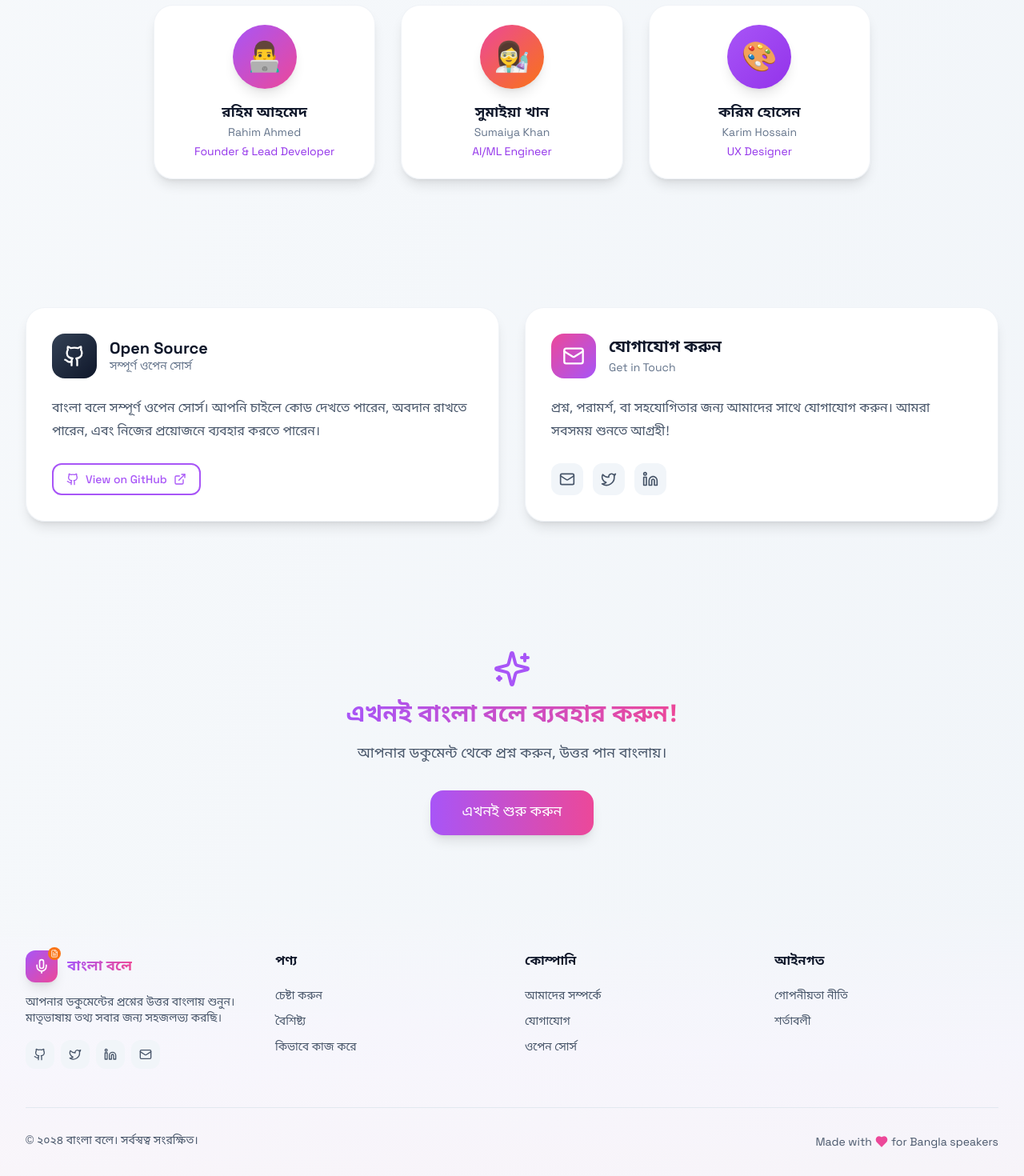
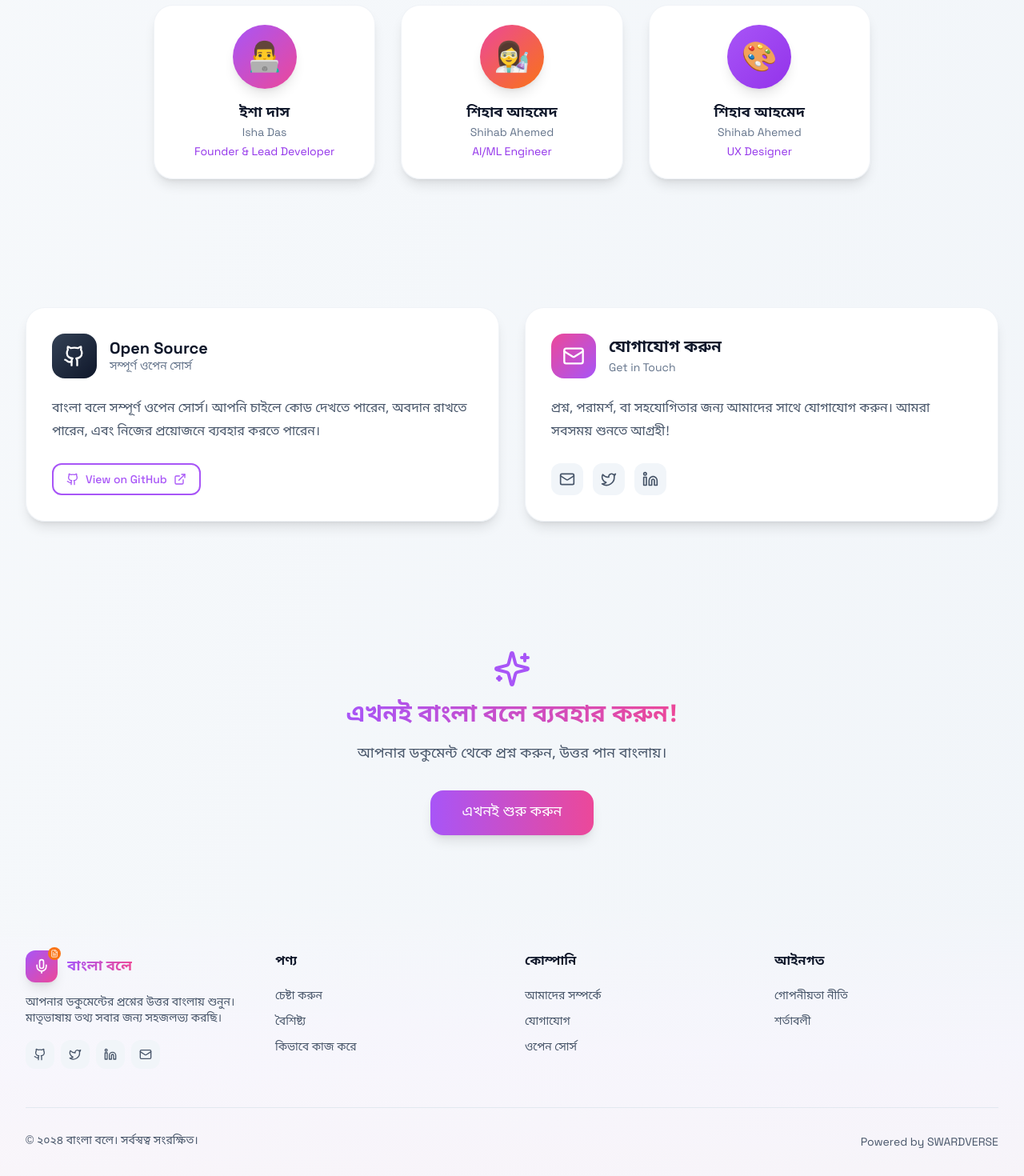
Before and after one commit to Shihab221/ocrdialect, a Next.js app: page /about in a window 1280 px wide. Shown: the part 2200-3670 px from the top of the page at 80% size. Built offline with nearby package versions, Linux system fonts and the light colour scheme; a web font is replaced by a local one.

Commit message:
changed infos

```diff
--- a/app/(main)/about/page.tsx
+++ b/app/(main)/about/page.tsx
@@ -61,22 +61,22 @@ const values = [
 
 const team = [
   {
-    name: "রহিম আহমেদ",
-    nameEn: "Rahim Ahmed",
+    name: "ইশা দাস",
+    nameEn: "Isha Das",
     role: "Founder & Lead Developer",
     avatar: "👨‍💻",
     gradient: "from-bangla-purple-500 to-bangla-pink-500",
   },
   {
-    name: "সুমাইয়া খান",
-    nameEn: "Sumaiya Khan",
+    name: "শিহাব আহমেদ",
+    nameEn: "Shihab Ahemed",
     role: "AI/ML Engineer",
     avatar: "👩‍🔬",
     gradient: "from-bangla-pink-500 to-bangla-orange-500",
   },
   {
-    name: "করিম হোসেন",
-    nameEn: "Karim Hossain",
+    name: "শিহাব আহমেদ",
+    nameEn: "Shihab Ahemed",
     role: "UX Designer",
     avatar: "🎨",
     gradient: "from-bangla-purple-500 to-bangla-purple-600",
--- a/components/footer.tsx
+++ b/components/footer.tsx
@@ -138,9 +138,8 @@ export function Footer() {
               © ২০২৪ বাংলা বলে। সর্বস্বত্ব সংরক্ষিত।
             </p>
             <p className="flex items-center gap-1 text-sm text-slate-600 dark:text-slate-400">
-              Made with
-              <Heart className="w-4 h-4 text-bangla-pink-500 fill-bangla-pink-500" />
-              for Bangla speakers
+              Powered by SWARDVERSE
+
             </p>
           </div>
         </div>
```
